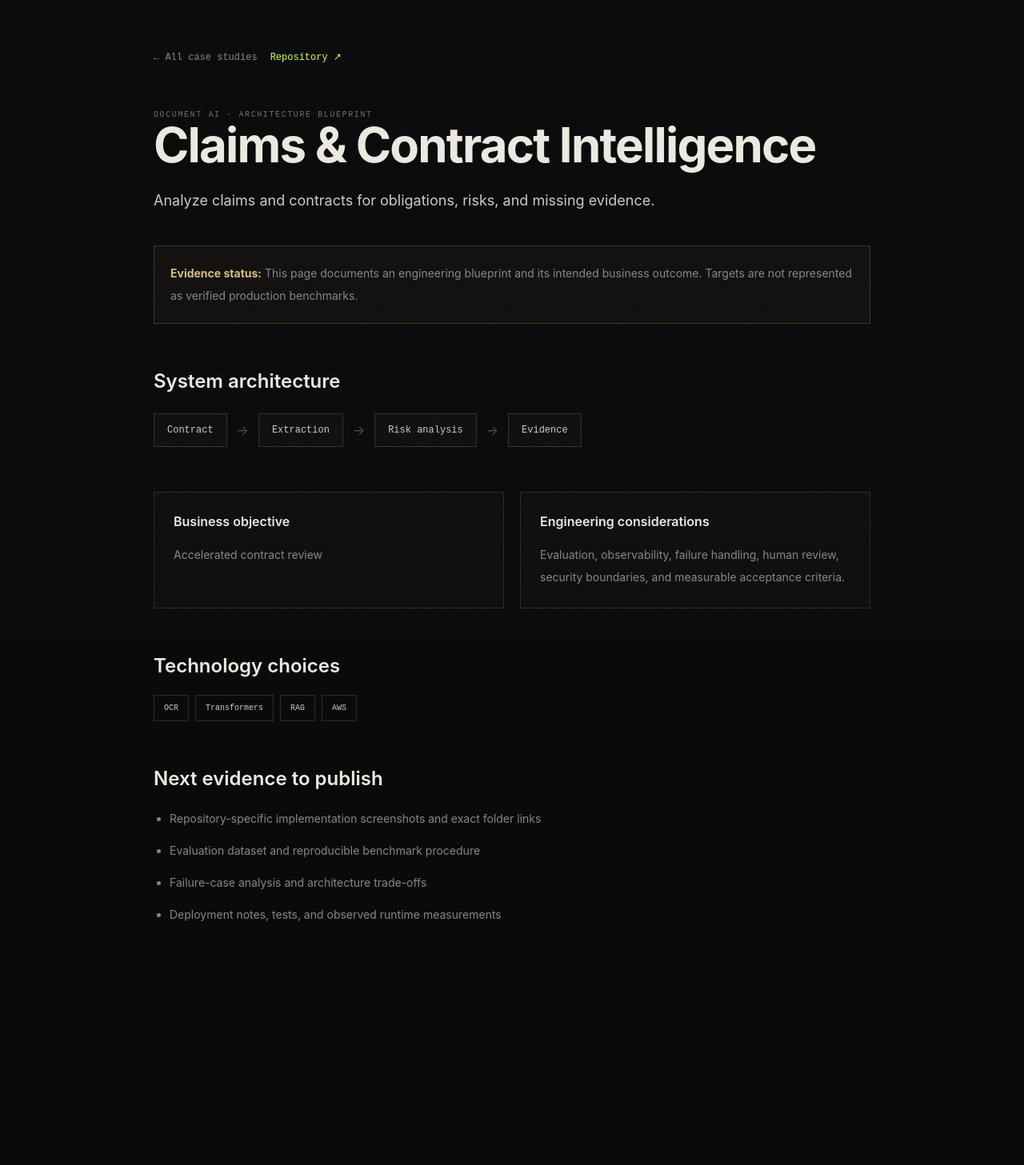
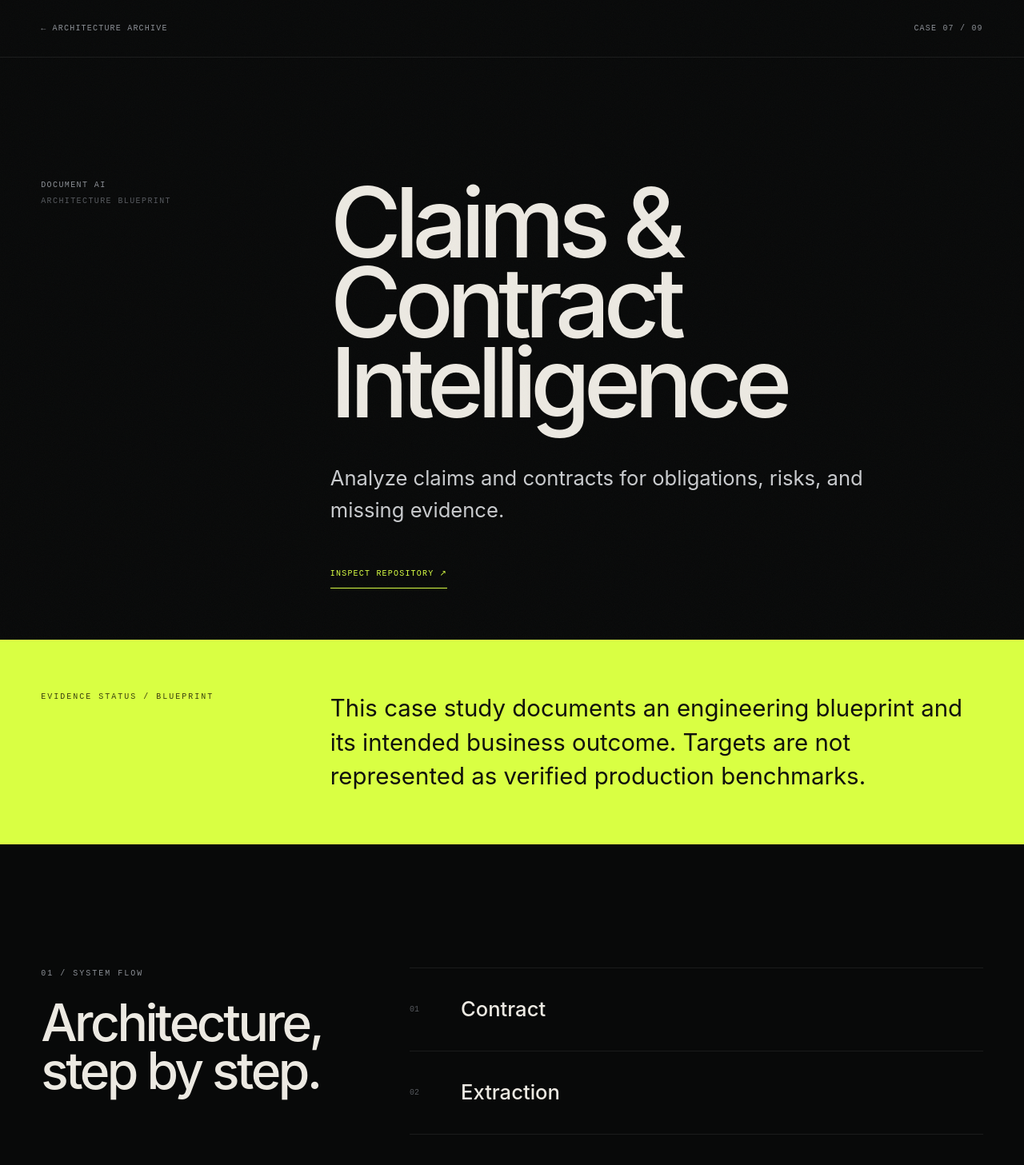
Before and after one commit to gopalgk53/portfolio, a Next.js app: page /projects/claims in a window 1280 px wide. Shown: the top 1457 px of the page at 80% size. Before the commit the page ends 1222 px from the top, so only its background shows below. Built offline with nearby package versions, Linux system fonts and the light colour scheme.

Commit message:
Redesign project case studies as cinematic narratives

```diff
--- a/app/globals.css
+++ b/app/globals.css
@@ -87,6 +87,28 @@ body::after{content:"";position:fixed;inset:0;z-index:80;pointer-events:none;opa
 .lab-disclosure[open]>summary::before{content:"\2212"}
 .lab-disclosure>section{border-top:1px solid var(--border)}
 
+/* Editorial archive and spatial case-study narratives. */
+.case-nav{display:flex;align-items:center;justify-content:space-between;min-height:72px;padding:0 clamp(1.25rem,4vw,4rem);border-bottom:1px solid var(--border);font:500 10px "JetBrains Mono",monospace;letter-spacing:.12em;text-transform:uppercase;color:var(--muted)}
+.case-index-hero{min-height:82svh;padding:clamp(8rem,16vw,13rem) clamp(1.25rem,4vw,4rem) 5rem}
+.case-index-hero h1{max-width:11ch;margin-top:2rem;font-size:clamp(4.5rem,12vw,12rem);font-weight:500;line-height:.75;letter-spacing:-.075em;text-transform:uppercase}.case-index-hero h1 span{color:var(--accent)}
+.case-index-intro{display:grid;grid-template-columns:repeat(2,minmax(0,1fr));gap:2rem;max-width:54rem;margin:clamp(3rem,8vw,7rem) 0 0 auto;color:var(--muted);font-size:clamp(.95rem,1.4vw,1.15rem);line-height:1.7}
+.case-index-list{border-top:1px solid var(--border)}
+.case-index-row{display:grid;grid-template-columns:5rem minmax(0,1.5fr) minmax(10rem,.75fr) 2rem;align-items:center;gap:2rem;min-height:11rem;padding:2rem clamp(1.25rem,4vw,4rem);border-bottom:1px solid var(--border);color:inherit}
+.case-index-number,.case-index-category{font:10px "JetBrains Mono",monospace;letter-spacing:.14em;text-transform:uppercase;color:var(--faint)}
+.case-index-copy{display:flex;flex-direction:column;gap:.65rem}.case-index-copy strong{font-size:clamp(1.45rem,3vw,3rem);font-weight:500;line-height:1.05;letter-spacing:-.035em}.case-index-copy small,.case-index-impact{max-width:34rem;color:var(--muted);font-size:.85rem;line-height:1.6}
+.case-index-arrow{font-size:1.5rem;color:var(--accent);transition:transform .3s ease}.case-index-row:hover .case-index-arrow{transform:translate(5px,-5px)}
+.case-footer{display:flex;justify-content:space-between;padding:5rem clamp(1.25rem,4vw,4rem);font:10px "JetBrains Mono",monospace;letter-spacing:.12em;text-transform:uppercase;color:var(--muted)}.case-footer a{color:var(--accent)}
+.case-study-hero{display:grid;grid-template-columns:minmax(0,1fr) minmax(18rem,3fr);column-gap:clamp(2rem,7vw,8rem);min-height:calc(100svh - 72px);padding:clamp(6rem,12vw,10rem) clamp(1.25rem,4vw,4rem) 4rem}
+.case-study-meta{font:10px "JetBrains Mono",monospace;letter-spacing:.14em;text-transform:uppercase;color:var(--muted)}.case-study-meta p+p{margin-top:.6rem;color:var(--faint)}
+.case-study-hero h1{align-self:center;max-width:12ch;font-size:clamp(4rem,9.5vw,10rem);font-weight:500;line-height:.82;letter-spacing:-.07em}.case-study-goal{grid-column:2;max-width:42rem;margin-top:3rem;font-size:clamp(1.1rem,2vw,1.6rem);line-height:1.55;color:#c9cbce}.case-repository{grid-column:2;justify-self:start;margin-top:3rem;border-bottom:1px solid var(--accent);padding-bottom:.45rem;font:10px "JetBrains Mono",monospace;letter-spacing:.12em;text-transform:uppercase;color:var(--accent)}
+.case-signal{display:grid;grid-template-columns:minmax(10rem,1fr) minmax(18rem,3fr);gap:clamp(2rem,7vw,8rem);padding:4rem clamp(1.25rem,4vw,4rem);background:var(--accent);color:#10110d}.case-signal .eyebrow{color:#39420f}.case-signal>p:last-child{max-width:56rem;font-size:clamp(1.15rem,2.3vw,2rem);line-height:1.45}
+.case-architecture,.case-engineering{display:grid;grid-template-columns:minmax(15rem,1fr) minmax(18rem,2fr);gap:clamp(3rem,8vw,10rem);padding:clamp(7rem,12vw,12rem) clamp(1.25rem,4vw,4rem)}
+.case-section-heading h2,.case-engineering h2{margin-top:1.5rem;font-size:clamp(2.5rem,5vw,5.5rem);font-weight:500;line-height:.95;letter-spacing:-.055em}.case-flow{margin:0;padding:0;list-style:none;border-top:1px solid var(--border)}.case-flow li{display:grid;grid-template-columns:4rem 1fr;align-items:center;min-height:6.5rem;border-bottom:1px solid var(--border)}.case-flow span,.case-engineering li span{font:10px "JetBrains Mono",monospace;color:var(--faint)}.case-flow strong{font-size:clamp(1.15rem,2vw,1.65rem);font-weight:500}
+.case-outcome{min-height:70svh;padding:clamp(7rem,14vw,14rem) clamp(1.25rem,4vw,4rem);background:#e9e7df;color:#11120f}.case-outcome .eyebrow{color:#57584f}.case-outcome>p:last-child{max-width:14ch;margin-top:3rem;font-size:clamp(4rem,10vw,10rem);font-weight:500;line-height:.84;letter-spacing:-.07em;text-transform:uppercase}
+.case-engineering{background:#0c0d0c}.case-engineering ul{margin:0;padding:0;list-style:none;border-top:1px solid var(--border)}.case-engineering li{display:grid;grid-template-columns:4rem 1fr;padding:1.4rem 0;border-bottom:1px solid var(--border);font-size:clamp(1.1rem,2vw,1.5rem)}
+.case-evidence{padding:clamp(7rem,12vw,12rem) clamp(1.25rem,4vw,4rem)}.case-evidence h2{max-width:18ch;margin-top:2rem;font-size:clamp(2.5rem,6vw,6.5rem);font-weight:500;line-height:.94;letter-spacing:-.055em}.case-evidence ol{display:grid;grid-template-columns:repeat(2,minmax(0,1fr));gap:0 4rem;max-width:64rem;margin:5rem 0 0 auto;padding:0;list-style:none;counter-reset:evidence}.case-evidence li{counter-increment:evidence;padding:2rem 0;border-top:1px solid var(--border);color:var(--muted);line-height:1.65}.case-evidence li::before{content:"0" counter(evidence);display:block;margin-bottom:1rem;font:10px "JetBrains Mono",monospace;color:var(--accent)}
+.case-next{padding:5rem clamp(1.25rem,4vw,4rem);border-top:1px solid var(--border)}.case-next p{font:10px "JetBrains Mono",monospace;letter-spacing:.12em;text-transform:uppercase;color:var(--faint)}.case-next a{display:flex;justify-content:space-between;gap:2rem;margin-top:1.5rem;font-size:clamp(2.2rem,6vw,6rem);font-weight:500;line-height:1;letter-spacing:-.055em}.case-next a span{color:var(--accent)}
+
 @media(hover:hover){
   a:hover{color:var(--accent)}
   a{transition:color .3s cubic-bezier(.4,0,.2,1),text-shadow .3s cubic-bezier(.4,0,.2,1)}
@@ -102,6 +124,8 @@ body::after{content:"";position:fixed;inset:0;z-index:80;pointer-events:none;opa
   .flagship-chapter{min-height:auto}
   .flagship-chapter>.sticky{position:relative;top:auto}
   .manifesto::before{width:110vw;height:110vw}
+  .case-index-hero{min-height:72svh}.case-index-intro{grid-template-columns:1fr;margin-top:4rem}.case-index-row{grid-template-columns:2.5rem 1fr 1.5rem;gap:1rem;min-height:9rem}.case-index-impact{display:none}.case-index-copy small{font-size:.78rem}.case-footer{gap:2rem}
+  .case-study-hero{display:block;min-height:auto;padding-top:6rem;padding-bottom:6rem}.case-study-hero h1{margin-top:4rem}.case-study-goal,.case-repository{margin-top:2.5rem}.case-signal,.case-architecture,.case-engineering{grid-template-columns:1fr}.case-architecture,.case-engineering{gap:4rem}.case-outcome{min-height:55svh}.case-evidence ol{grid-template-columns:1fr;margin-top:3rem}
 }
 
 html[data-effects="low"] #webgl-canvas{opacity:.45}
--- a/app/projects/[slug]/page.tsx
+++ b/app/projects/[slug]/page.tsx
@@ -4,79 +4,49 @@ import { notFound } from "next/navigation";
 import { projects } from "../../../lib/data";
 
 export const dynamicParams = false;
-export function generateStaticParams() {
-  return projects.map((p) => ({ slug: p.id }));
-}
-export function generateMetadata({ params }: { params: Promise<{ slug: string }> }): Promise<Metadata> {
-  return params.then(({ slug }) => {
-    const p = projects.find((x) => x.id === slug);
-    return { title: p ? `${p.title} — Case Study` : "Project Case Study", description: p?.goal };
-  });
+export function generateStaticParams() { return projects.map((project) => ({ slug: project.id })); }
+
+export async function generateMetadata({ params }: { params: Promise<{ slug: string }> }): Promise<Metadata> {
+  const { slug } = await params;
+  const project = projects.find((item) => item.id === slug);
+  if (!project) return { title: "Project Case Study" };
+  return { title: `${project.title} — Case Study`, description: project.goal, alternates: { canonical: `/projects/${project.id}/` }, openGraph: { title: `${project.title} — Case Study`, description: project.goal, url: `/projects/${project.id}/` } };
 }
 
 export default async function CaseStudy({ params }: { params: Promise<{ slug: string }> }) {
   const { slug } = await params;
-  const p = projects.find((x) => x.id === slug);
-  if (!p) notFound();
-  const nodes = p.flow.split(" → ");
+  const projectIndex = projects.findIndex((item) => item.id === slug);
+  const project = projects[projectIndex];
+  if (!project) notFound();
+  const nodes = project.flow.split(" → ");
+  const nextProject = projects[(projectIndex + 1) % projects.length];
+
   return (
-    <main className="min-h-screen bg-[#0a0a0b] px-5 py-16 text-[#ece9e2]">
-      <article className="mx-auto max-w-4xl">
-        <div className="flex flex-wrap gap-4">
-          <Link href="/projects/" className="font-mono text-xs text-[#83878c]">
-            ← All case studies
-          </Link>
-          <a href="https://github.com/gopalgk53/construction-legal-ai-suite" target="_blank" rel="noreferrer" className="font-mono text-xs text-[var(--accent)]">
-            Repository ↗
-          </a>
-        </div>
-        <p className="mt-14 font-mono text-[10px] uppercase tracking-[.16em] text-[#6c7075]">{p.category} · Architecture blueprint</p>
-        <h1 className="mt-4 text-4xl font-bold tracking-[-.03em] sm:text-6xl">{p.title}</h1>
-        <p className="mt-6 text-lg leading-8 text-[#c9cbce]">{p.goal}</p>
-        <div className="mt-10 border border-[#c9a25a]/25 bg-[#c9a25a]/[.04] p-5 text-sm leading-7 text-[#83878c]">
-          <b className="text-[#d7bd85]">Evidence status:</b> This page documents an engineering blueprint and its intended business outcome. Targets are not represented as verified production benchmarks.
-        </div>
-        <section className="mt-14">
-          <h2 className="text-2xl font-semibold">System architecture</h2>
-          <div className="mt-6 flex flex-wrap items-center gap-3">
-            {nodes.map((n, i) => (
-              <span key={n} className="contents">
-                <span className="border border-white/[.14] bg-white/[.02] px-4 py-3 font-mono text-xs text-[#c9cbce]">{n}</span>
-                {i < nodes.length - 1 && <span className="text-[#4b4e52]">→</span>}
-              </span>
-            ))}
-          </div>
+    <main className="case-study min-h-screen bg-[#080909] text-[#ece9e2]">
+      <nav className="case-nav" aria-label="Case study navigation"><Link href="/projects/">← Architecture archive</Link><span>Case {String(projectIndex + 1).padStart(2, "0")} / {String(projects.length).padStart(2, "0")}</span></nav>
+      <article>
+        <header className="case-study-hero">
+          <div className="case-study-meta"><p>{project.category}</p><p>Architecture blueprint</p></div>
+          <h1>{project.title}</h1>
+          <p className="case-study-goal">{project.goal}</p>
+          <a href="https://github.com/gopalgk53/construction-legal-ai-suite" target="_blank" rel="noreferrer" className="case-repository">Inspect repository ↗</a>
+        </header>
+        <section className="case-signal" aria-label="Evidence status"><p className="eyebrow">Evidence status / blueprint</p><p>This case study documents an engineering blueprint and its intended business outcome. Targets are not represented as verified production benchmarks.</p></section>
+        <section className="case-architecture">
+          <div className="case-section-heading"><p className="eyebrow">01 / System flow</p><h2>Architecture,<br />step by step.</h2></div>
+          <ol className="case-flow">{nodes.map((node, index) => <li key={`${node}-${index}`}><span>{String(index + 1).padStart(2, "0")}</span><strong>{node}</strong></li>)}</ol>
         </section>
-        <section className="mt-14 grid gap-5 sm:grid-cols-2">
-          <div className="border border-white/[.12] bg-white/[.015] p-6">
-            <h2 className="font-semibold">Business objective</h2>
-            <p className="mt-4 text-sm leading-7 text-[#83878c]">{p.impact}</p>
-          </div>
-          <div className="border border-white/[.12] bg-white/[.015] p-6">
-            <h2 className="font-semibold">Engineering considerations</h2>
-            <p className="mt-4 text-sm leading-7 text-[#83878c]">Evaluation, observability, failure handling, human review, security boundaries, and measurable acceptance criteria.</p>
-          </div>
+        <section className="case-outcome"><p className="eyebrow">02 / Intended outcome</p><p>{project.impact}</p></section>
+        <section className="case-engineering">
+          <div><p className="eyebrow">03 / Technology choices</p><h2>The execution layer.</h2></div>
+          <ul>{project.stack.map((technology, index) => <li key={technology}><span>{String(index + 1).padStart(2, "0")}</span>{technology}</li>)}</ul>
         </section>
-        <section className="mt-14">
-          <h2 className="text-2xl font-semibold">Technology choices</h2>
-          <div className="mt-5 flex flex-wrap gap-2">
-            {p.stack.map((x) => (
-              <span key={x} className="border border-white/[.14] px-3 py-2 font-mono text-[10px] text-[#c9cbce]">
-                {x}
-              </span>
-            ))}
-          </div>
-        </section>
-        <section className="mt-14">
-          <h2 className="text-2xl font-semibold">Next evidence to publish</h2>
-          <ul className="mt-5 list-disc space-y-3 pl-5 text-sm leading-7 text-[#83878c]">
-            <li>Repository-specific implementation screenshots and exact folder links</li>
-            <li>Evaluation dataset and reproducible benchmark procedure</li>
-            <li>Failure-case analysis and architecture trade-offs</li>
-            <li>Deployment notes, tests, and observed runtime measurements</li>
-          </ul>
+        <section className="case-evidence">
+          <p className="eyebrow">04 / Next evidence to publish</p><h2>A blueprint becomes proof through reproducible evidence.</h2>
+          <ol><li>Repository-specific implementation screenshots and exact folder links</li><li>Evaluation dataset and reproducible benchmark procedure</li><li>Failure-case analysis and architecture trade-offs</li><li>Deployment notes, tests, and observed runtime measurements</li></ol>
         </section>
       </article>
+      <footer className="case-next"><p>Next system · {String(((projectIndex + 1) % projects.length) + 1).padStart(2, "0")}</p><Link href={`/projects/${nextProject.id}/`}>{nextProject.title}<span aria-hidden="true">→</span></Link></footer>
     </main>
   );
 }
```
Also changed, not shown: app/projects/page.tsx (+36 -18 lines).
